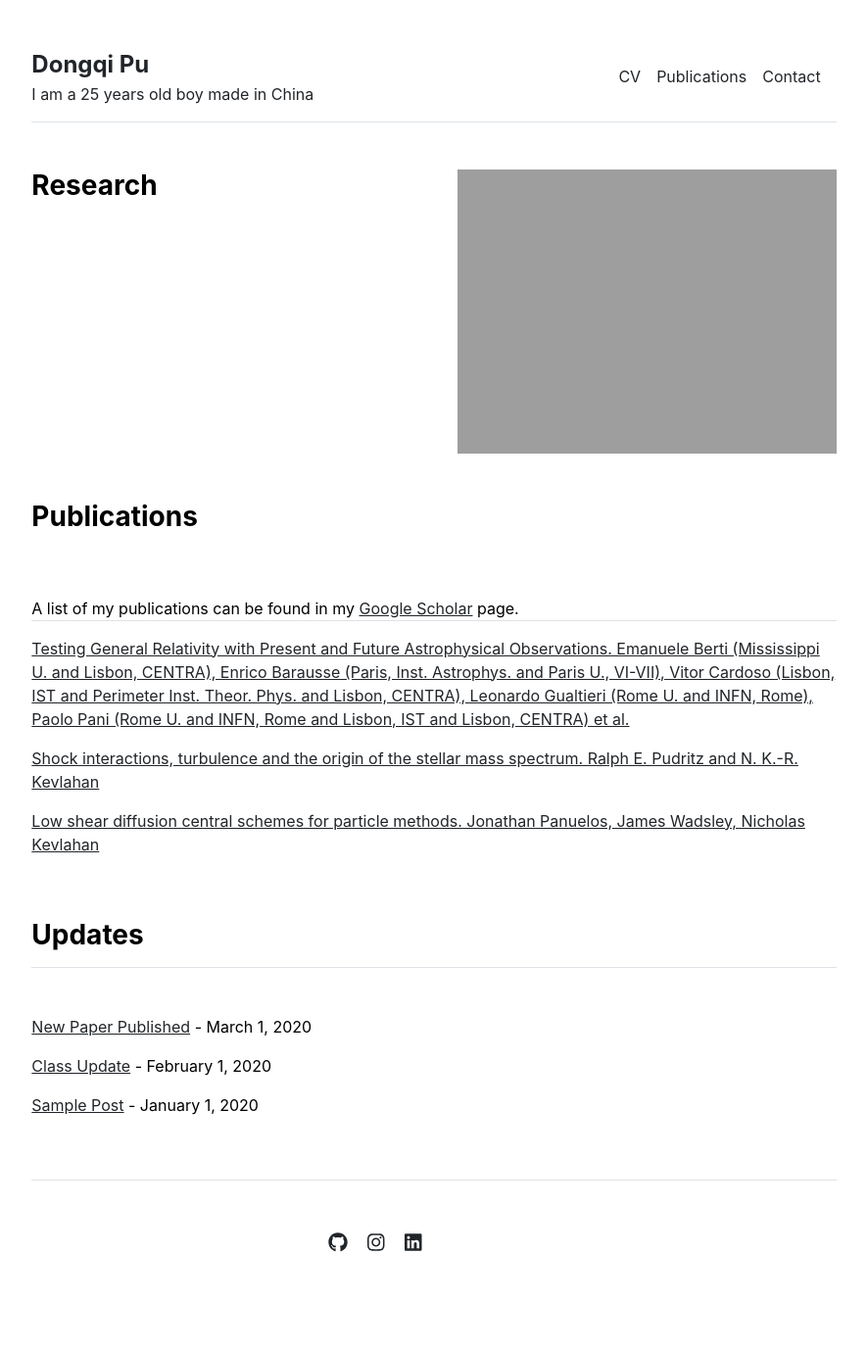
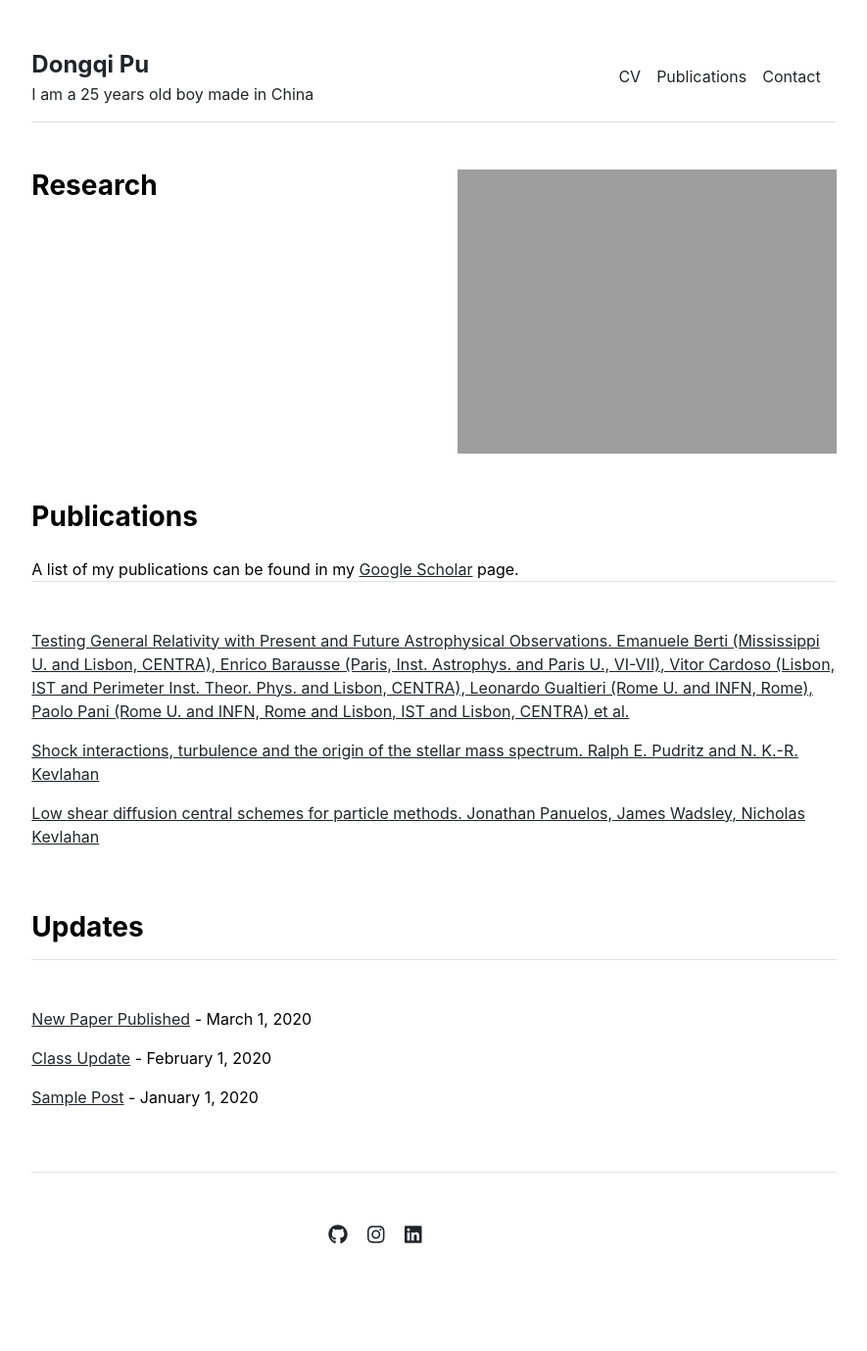
Before and after one commit to pudongqi/pudongqi.github.io, a Jekyll site: the page built from index.md, in a window 1280 px wide. Shown: the whole page at 98% size, without its empty margins (197-1082 px from the left). Built offline with Jekyll 4.4.1, drawn with Linux system fonts in a browser that asks for light colours.

Commit message:
no message

```diff
--- a/_includes/publications.html
+++ b/_includes/publications.html
@@ -1,7 +1,7 @@
 <div class="row g-5 mb-5">
   <div>
-    <h3 class="fw-bold pb-3 mb-5">Publications</h3>
-    <p class="border-bottom">A list of my publications can be found in my
+    <h3 class="fw-bold pb-3">Publications</h3>
+    <p class="border-bottom mb-5">A list of my publications can be found in my
         <a href="https://scholar.google.com/citations?user=19E9mYMAAAAJ&hl=en" target="_blank">Google Scholar</a> page.
     </p>
     {% if page.title == "Home" %}
```
